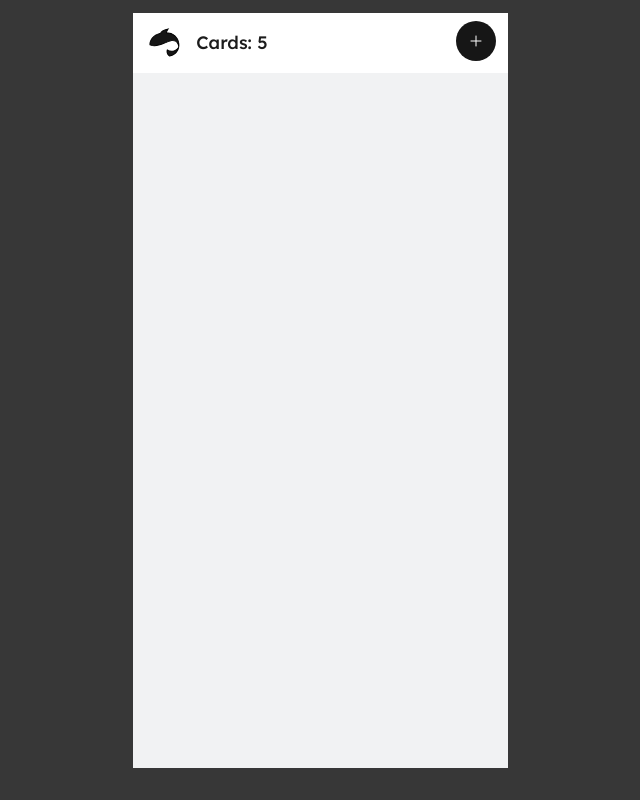
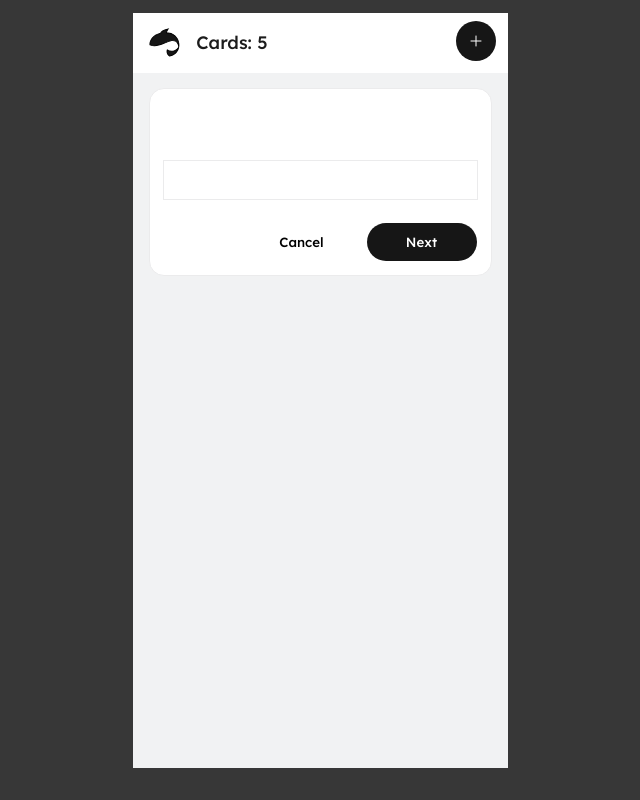
Before and after one commit to Blejn/fischkapp, a React (Vite) app: page / in a window 1280 px wide. Both pictures are taken after a click on the button 795 px from the left and 40 px from the top of the page. Shown: the whole page, without its empty margins (320-960 px from the left). Built offline with nearby package versions, Linux system fonts and the light colour scheme.

Commit message:
- Create NewCard component - there is still a problem with the height of the textarea field ( to be improved)

```diff
--- a/src/App.css
+++ b/src/App.css
@@ -1,9 +1,18 @@
+@import url("https://fonts.googleapis.com/css2?family=Inter:wght@300;500&family=Lexend:wght@400;500;600&display=swap");
+
 * {
   margin: 0;
   padding: 0;
   box-sizing: border-box;
+  font-family: Lexend;
 }
 
 body {
   background: #373737;
 }
+.cards_container {
+  display: flex;
+  flex-direction: column;
+  align-items: center;
+  margin-top: 15px;
+}
--- a/src/App.tsx
+++ b/src/App.tsx
@@ -1,13 +1,26 @@
 import { AppHeader } from "./components/AppHeader";
 import { AppLayout } from "./components/AppLayout";
+import { Card } from "./components/Card";
 
 import "./App.css";
-import React from "react";
+import React, { useState } from "react";
 
 function App() {
+  const [editMode, setEditMode] = useState<boolean>(false);
+  const changeMode = () => {
+    setEditMode(!editMode);
+  };
   return (
     <AppLayout>
-      <AppHeader fishkappiesLength={5} />
+      <AppHeader fishkappiesLength={5} changeMode={changeMode} />
+      <div className="cards_container">
+        {" "}
+        {editMode ? (
+          <Card editMode={editMode} setEditMode={setEditMode} />
+        ) : (
+          <></>
+        )}
+      </div>
     </AppLayout>
   );
 }
--- a/src/components/AppHeader.module.css
+++ b/src/components/AppHeader.module.css
@@ -31,4 +31,5 @@
   border: none;
   max-width: 40px;
   max-height: 40px;
+  cursor: pointer;
 }
--- a/src/components/AppHeader.tsx
+++ b/src/components/AppHeader.tsx
@@ -4,6 +4,7 @@ import add_new from "@images/add_new.svg";
 import React from "react";
 export interface Header {
   fishkappiesLength: number;
+  changeMode: (event: React.MouseEvent<HTMLButtonElement>) => void;
 }
 
 export const AppHeader = (props: Header) => (
@@ -13,7 +14,7 @@ export const AppHeader = (props: Header) => (
       <span className={styles.amount}>Cards: {props.fishkappiesLength}</span>
     </div>
     <div className={styles.right_wrapper}>
-      <button className={styles.button_add}>
+      <button onClick={props.changeMode} className={styles.button_add}>
         <img src={add_new} />
       </button>
     </div>
--- /dev/null
+++ b/src/components/Card.module.css
@@ -0,0 +1,74 @@
+.container {
+  display: flex;
+  flex-direction: column;
+  background-color: white;
+  width: 343px;
+  min-height: 188px;
+  position: relative;
+  border-radius: 15px;
+  border: 0.5px #ebebec solid;
+  justify-content: space-between;
+  align-items: center;
+}
+.corner_wrapper {
+  display: flex;
+  flex-direction: row;
+  width: 343px;
+  height: 40px;
+  justify-content: flex-end;
+}
+.corner_button {
+  position: relative;
+  background: transparent;
+  border: none;
+  width: 40px;
+  height: 40px;
+  cursor: pointer;
+}
+.text_wrapper {
+  position: relative;
+}
+.question_text {
+  position: relative;
+  bottom: 0;
+  color: #161616;
+  font-size: 12px;
+  font-family: Lexend;
+  max-width: 300px;
+  font-weight: 400;
+  word-wrap: break-word;
+  margin: 0 15px 0;
+}
+.action_wrapper {
+  display: flex;
+  flex-direction: row;
+  position: absolute;
+  align-self: end;
+  gap: 10px;
+  bottom: 14px;
+  right: 14px;
+}
+.left_button {
+  width: 110px;
+  height: 38px;
+  padding: 10px, 12px, 10px, 12px;
+  border: none;
+  border-radius: 22px;
+  background-color: #ffffff;
+  line-height: 18px;
+  word-wrap: break-word;
+  font-weight: 500;
+  cursor: pointer;
+}
+.right_button {
+  width: 110px;
+  height: 38px;
+  border: none;
+  border-radius: 22px;
+  background-color: #161616;
+  color: white;
+  line-height: 18px;
+  word-wrap: break-word;
+  font-weight: 500;
+  cursor: pointer;
+}
--- /dev/null
+++ b/src/components/Card.tsx
@@ -0,0 +1,88 @@
+import React, { useEffect, useRef, useState } from "react";
+import styles from "./Card.module.css";
+import deleteImage from "@images/delete.svg";
+import { TextareaInput } from "./TextareaInput";
+
+interface FishkappCard {
+  question: string;
+  answer: string;
+}
+interface CardI {
+  editMode: boolean;
+  setEditMode: (value: boolean) => void;
+}
+
+export const Card = (props: CardI) => {
+  const [nextPage, setNextPage] = useState(false);
+  const textareaRef = useRef<HTMLTextAreaElement>(null);
+
+  const [fishkappObject, setfishkappObject] = useState<FishkappCard>({
+    question: "",
+    answer: "",
+  });
+
+  const handleInputChange = (event: React.ChangeEvent<HTMLTextAreaElement>) => {
+    const { value } = event.target;
+    nextPage
+      ? setfishkappObject({ ...fishkappObject, answer: value })
+      : setfishkappObject({ ...fishkappObject, question: value });
+    event.target.style.height = "0px";
+    event.target.style.height = event.target.scrollHeight + "px";
+  };
+
+  const nextPageClick = () => {
+    setNextPage(true);
+    textareaRef.current?.focus();
+  };
+  const backPageClick = () => {
+    setNextPage(false);
+    textareaRef.current?.focus();
+  };
+  const cancelPageClick = () => {
+    props.setEditMode(!props.editMode);
+  };
+
+  return (
+    <div className={styles.container}>
+      <div className={styles.corner_wrapper}>
+        {nextPage ? (
+          <button className={styles.corner_button}>
+            <img src={deleteImage} alt="delete" />
+          </button>
+        ) : (
+          <></>
+        )}
+      </div>
+      <div className={styles.text_wrapper}>
+        {nextPage && (
+          <p className={styles.question_text}>{fishkappObject.question}</p>
+        )}
+
+        <TextareaInput
+          fishkappObject={fishkappObject}
+          nextPage={nextPage}
+          handleInputChange={handleInputChange}
+          ref={textareaRef}
+        />
+      </div>
+      <div className={styles.action_wrapper}>
+        {nextPage ? (
+          <button onClick={backPageClick} className={styles.left_button}>
+            Back
+          </button>
+        ) : (
+          <button onClick={cancelPageClick} className={styles.left_button}>
+            Cancel
+          </button>
+        )}
+        {nextPage ? (
+          <button className={styles.right_button}>Save</button>
+        ) : (
+          <button onClick={nextPageClick} className={styles.right_button}>
+            Next
+          </button>
+        )}
+      </div>
+    </div>
+  );
+};
--- /dev/null
+++ b/src/components/TextareaInput.module.css
@@ -0,0 +1,18 @@
+.input_text {
+  display: block;
+  margin: 8px 14px 75px;
+  color: #161616;
+  font-size: 16px;
+  width: 315px;
+  height: 40px;
+  border: 0.5px #ebebec solid;
+  font-weight: 500;
+  resize: none;
+  overflow: hidden;
+  line-height: 20px;
+  overflow-wrap: break-word;
+  padding: 12px 10px 10px 10px;
+  &:focus {
+    outline: none;
+  }
+}
--- /dev/null
+++ b/src/components/TextareaInput.tsx
@@ -0,0 +1,25 @@
+import React, { LegacyRef, useEffect, useState } from "react";
+import styles from "./TextareaInput.module.css";
+interface InputArea {
+  fishkappObject: { answer: string; question: string };
+  nextPage: boolean;
+  handleInputChange: (event: React.ChangeEvent<HTMLTextAreaElement>) => void;
+}
+
+export const TextareaInput = React.forwardRef(
+  (props: InputArea, ref: LegacyRef<HTMLTextAreaElement>) => {
+    return (
+      <textarea
+        className={styles.input_text}
+        value={
+          props.nextPage
+            ? props.fishkappObject.answer
+            : props.fishkappObject.question
+        }
+        onChange={props.handleInputChange}
+        ref={ref}
+        autoFocus={true}
+      />
+    );
+  }
+);
```
Also changed, not shown: src/assets/images/delete.svg (added), src/assets/images/edit.svg (added).
